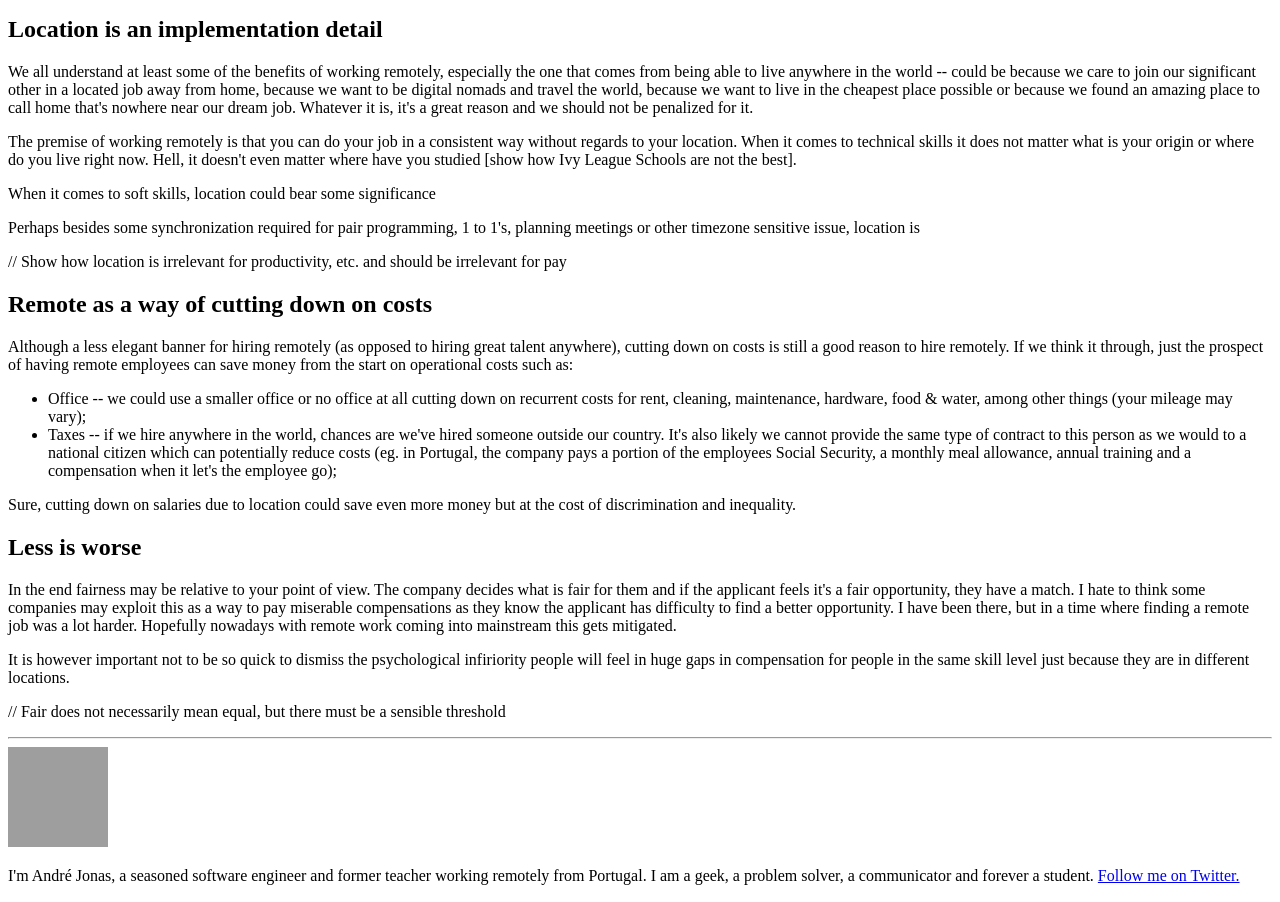
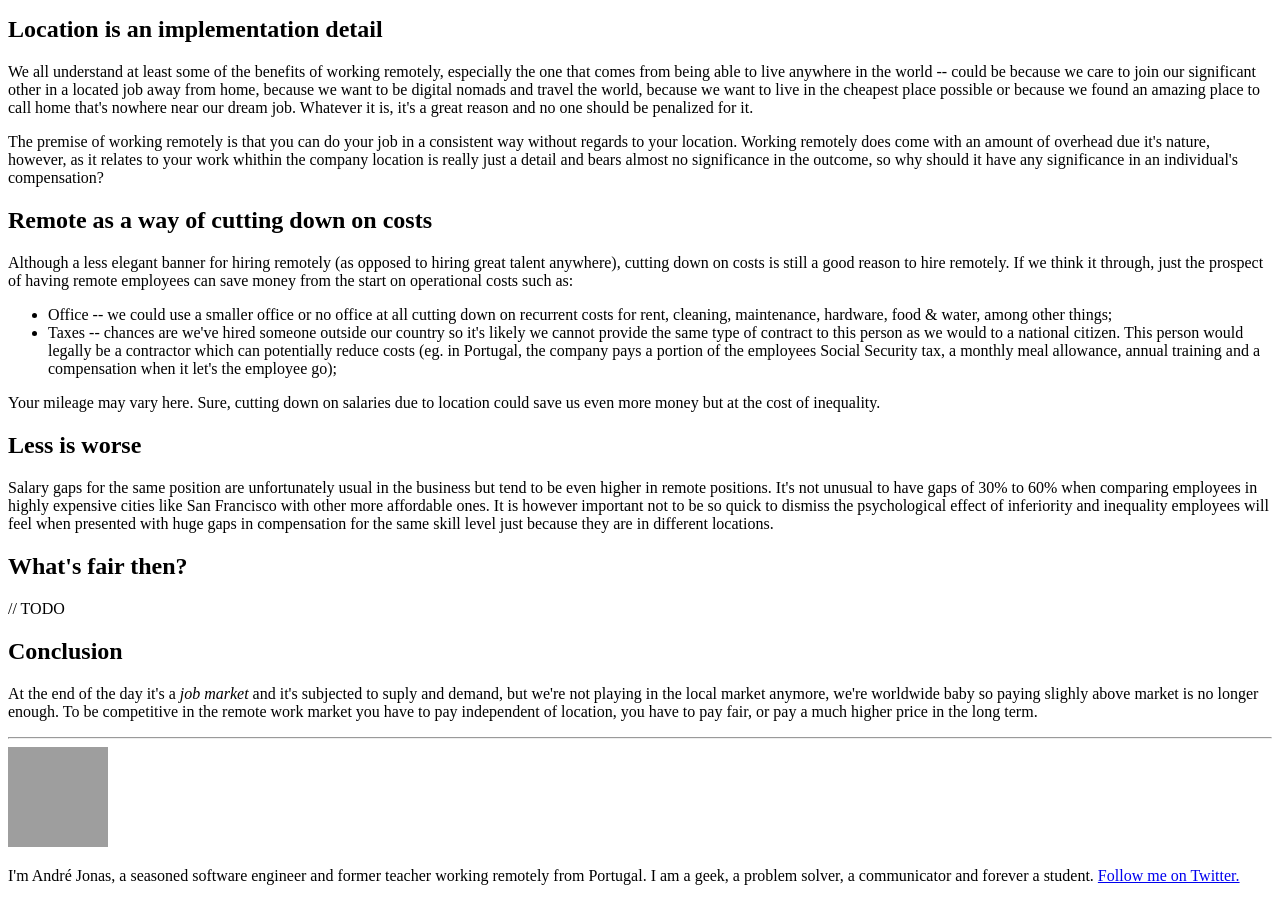
Before and after one commit to andrezzoid/andrezzoid.github.io, a Gatsby site: page /blog/fair-as-in-fair-pay/ in a window 1280 px wide. Shown: the part 401-1303 px from the top of the page. Built offline with nearby package versions, Linux system fonts and the light colour scheme; Gatsby itself is replaced by a stand-in of ours; some packages are replaced by stand-ins of ours; grey boxes are pictures that could not be loaded.

Commit message:
More stuff

```diff
--- a/content/blog/fair-as-in-fair-pay/index.md
+++ b/content/blog/fair-as-in-fair-pay/index.md
@@ -16,29 +16,31 @@ One point where I'd like to see more discussion around is regarding how companie
 
 ## Location is an implementation detail
 
-We all understand at least some of the benefits of working remotely, especially the one that comes from being able to live anywhere in the world -- could be because we care to join our significant other in a located job away from home, because we want to be digital nomads and travel the world, because we want to live in the cheapest place possible or because we found an amazing place to call home that's nowhere near our dream job. Whatever it is, it's a great reason and we should not be penalized for it.
+We all understand at least some of the benefits of working remotely, especially the one that comes from being able to live anywhere in the world -- could be because we care to join our significant other in a located job away from home, because we want to be digital nomads and travel the world, because we want to live in the cheapest place possible or because we found an amazing place to call home that's nowhere near our dream job. Whatever it is, it's a great reason and no one should be penalized for it.
 
-The premise of working remotely is that you can do your job in a consistent way without regards to your location. When it comes to technical skills it does not matter what is your origin or where do you live right now. Hell, it doesn't even matter where have you studied [show how Ivy League Schools are not the best].
-
-When it comes to soft skills, location could bear some significance
-
-Perhaps besides some synchronization required for pair programming, 1 to 1's, planning meetings or other timezone sensitive issue, location is
-
-// Show how location is irrelevant for productivity, etc. and should be irrelevant for pay
+The premise of working remotely is that you can do your job in a consistent way without regards to your location. Working remotely does come with an amount of overhead due it's nature, however, as it relates to your work whithin the company location is really just a detail and bears almost no significance in the outcome, so why should it have any significance in an individual's compensation?
 
 ## Remote as a way of cutting down on costs
 
 Although a less elegant banner for hiring remotely (as opposed to hiring great talent anywhere), cutting down on costs is still a good reason to hire remotely. If we think it through, just the prospect of having remote employees can save money from the start on operational costs such as:
 
-- Office -- we could use a smaller office or no office at all cutting down on recurrent costs for rent, cleaning, maintenance, hardware, food & water, among other things (your mileage may vary);
-- Taxes -- if we hire anywhere in the world, chances are we've hired someone outside our country. It's also likely we cannot provide the same type of contract to this person as we would to a national citizen which can potentially reduce costs (eg. in Portugal, the company pays a portion of the employees Social Security, a monthly meal allowance, annual training and a compensation when it let's the employee go);
+- Office -- we could use a smaller office or no office at all cutting down on recurrent costs for rent, cleaning, maintenance, hardware, food & water, among other things;
+- Taxes -- chances are we've hired someone outside our country so it's likely we cannot provide the same type of contract to this person as we would to a national citizen. This person would legally be a contractor which can potentially reduce costs (eg. in Portugal, the company pays a portion of the employees Social Security tax, a monthly meal allowance, annual training and a compensation when it let's the employee go);
 
-Sure, cutting down on salaries due to location could save even more money but at the cost of discrimination and inequality.
+Your mileage may vary here. Sure, cutting down on salaries due to location could save us even more money but at the cost of inequality.
 
 ## Less is worse
 
-In the end fairness may be relative to your point of view. The company decides what is fair for them and if the applicant feels it's a fair opportunity, they have a match. I hate to think some companies may exploit this as a way to pay miserable compensations as they know the applicant has difficulty to find a better opportunity. I have been there, but in a time where finding a remote job was a lot harder. Hopefully nowadays with remote work coming into mainstream this gets mitigated.
+Salary gaps for the same position are unfortunately usual in the business but tend to be even higher in remote positions. It's not unusual to have gaps of 30% to 60% when comparing employees in highly expensive cities like San Francisco with other more affordable ones. It is however important not to be so quick to dismiss the psychological effect of inferiority and inequality employees will feel when presented with huge gaps in compensation for the same skill level just because they are in different locations.
 
-It is however important not to be so quick to dismiss the psychological infiriority people will feel in huge gaps in compensation for people in the same skill level just because they are in different locations.
+## What's fair then?
 
-// Fair does not necessarily mean equal, but there must be a sensible threshold
+// TODO
+
+<!-- In the end fairness may be relative to your point of view. The company decides what is fair for them and if the applicant feels it's a fair opportunity, they have a match. I hate to think some companies may exploit this as a way to pay miserable compensations as they know the applicant has difficulty to find a better opportunity. I have been there, but in a time where finding a remote job was a lot harder. Hopefully nowadays with remote work coming into mainstream this gets mitigated.
+
+// Fair does not necessarily mean equal, but there must be a sensible threshold -->
+
+## Conclusion
+
+At the end of the day it's a _job market_ and it's subjected to suply and demand, but we're not playing in the local market anymore, we're worldwide baby so paying slighly above market is no longer enough. To be competitive in the remote work market you have to pay independent of location, you have to pay fair, or pay a much higher price in the long term.
```
